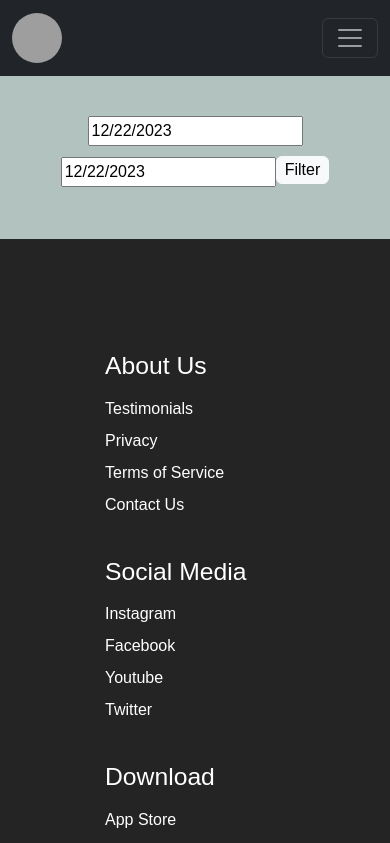
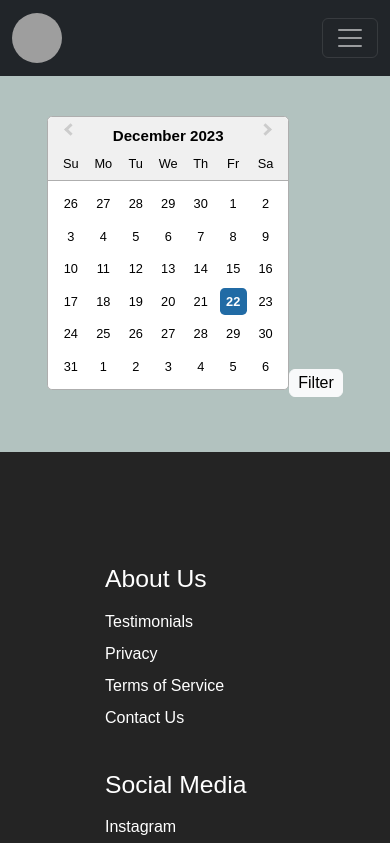
Before and after one commit to MarcusB71/training-log-app, a React (Create React App) app in the folder frontend/: page /Logs in a window 390 px wide. Shown: the top 843 px of the page. Built offline with nearby package versions, Linux system fonts and the light colour scheme; grey boxes are pictures that could not be loaded.

Commit message:
updated calendar to be phone friendly

```diff
--- a/frontend/src/components/DisplayLogsInRange.js
+++ b/frontend/src/components/DisplayLogsInRange.js
@@ -28,7 +28,6 @@ const DisplayLogsInRange = () => {
     }
     sortDataByDate(filteredData);
   };
-
   const sortDataByDate = (filteredData) => {
     const sortedData = Object.keys(filteredData).sort((a, b) =>
       a.localeCompare(b)
@@ -38,30 +37,21 @@ const DisplayLogsInRange = () => {
       sortedFilteredData[date] = filteredData[date];
     }
     setSortedFilteredData(sortedFilteredData);
-    console.log(sortedFilteredData);
   };
-
+  const onCalChange = (dates) => {
+    const [start, end] = dates;
+    setStartDate(start);
+    setEndDate(end);
+  };
   return (
     <div>
       <DatePicker
         selected={startDate}
-        onChange={(date) => setStartDate(date)}
-        selectsStart
+        onChange={onCalChange}
+        inline
+        selectsRange
         startDate={startDate}
         endDate={endDate}
-        maxDate={endDate}
-        popperPlacement="top"
-        type="button"
-      />
-      <DatePicker
-        selected={endDate}
-        onChange={(date) => setEndDate(date)}
-        selectsEnd
-        startDate={startDate}
-        endDate={endDate}
-        minDate={startDate}
-        popperPlacement="top"
-        type="button"
       />
       <button
         className="btn btn-light"
```
